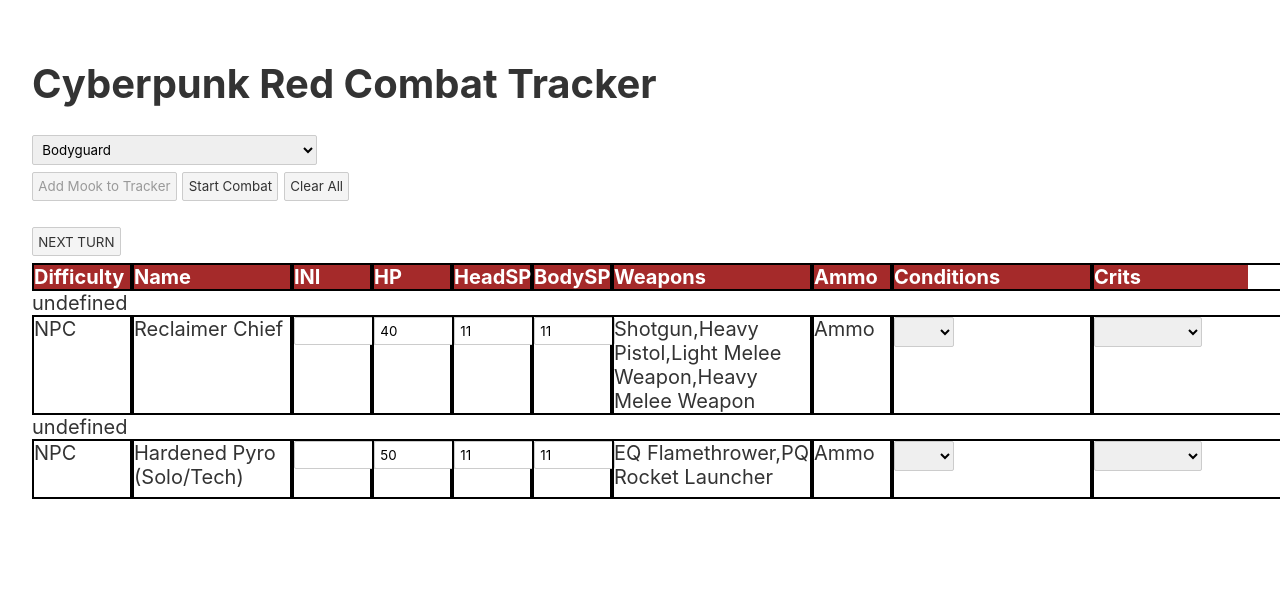
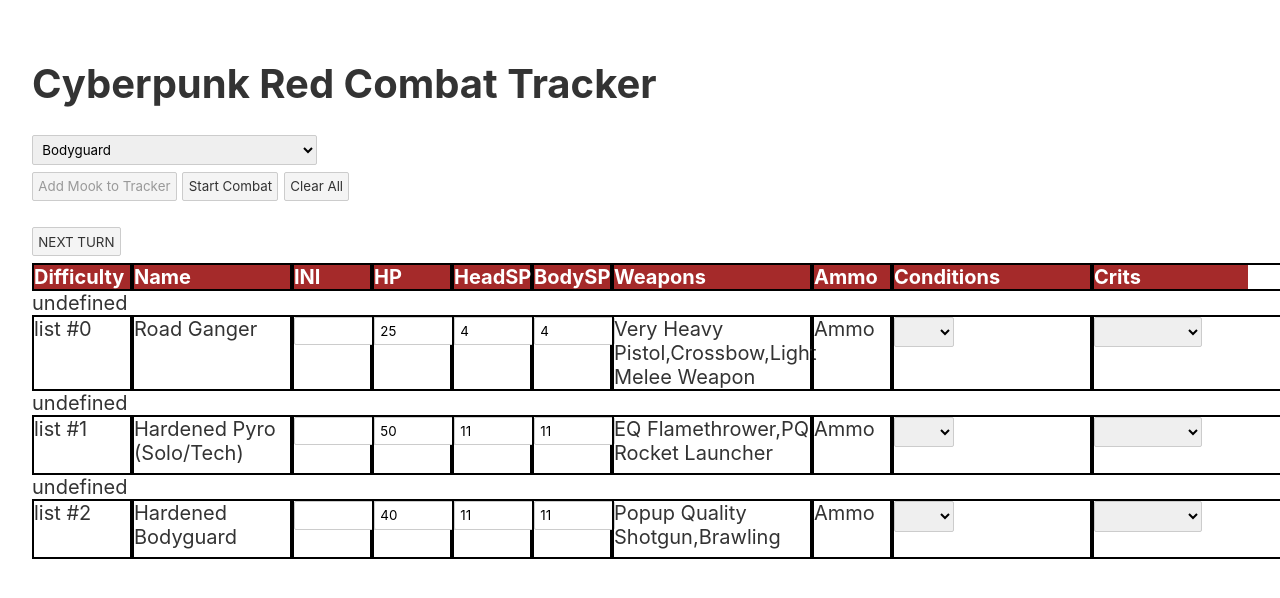
Before and after one commit to notevenagoat/CombatTrackerCPR, a Svelte app: page / in a window 1280 px wide. Shown: the top 598 px of the page. Built offline with nearby package versions, Linux system fonts and the light colour scheme.

Commit message:
justadding more samples

```diff
--- a/src/components/TrackerDisplay.svelte
+++ b/src/components/TrackerDisplay.svelte
@@ -1,16 +1,19 @@
 <!-- Adds mooks to the tracked one and displays the tracker
 perhaps i can move the add button as a separate component or chuck in in app.svelte? -->
+
+<!-- Need to createan unique idea when adding the mooks to the tracked mooks  -->
 <script>
   import { trackedMooks, selectedMook, mooks } from "../stores.js";
 
   // Sample data
-  trackedMooks.update((contents) => [...contents, $mooks[5]]);
+  trackedMooks.update((contents) => [...contents, $mooks[2]]);
   trackedMooks.update((contents) => [...contents, $mooks[24]]);
+
+  trackedMooks.update((contents) => [...contents, $mooks[10]]);
   // end of sample
 
   const addMook = () => {
     trackedMooks.update((contents) => [...contents, $mooks[$selectedMook]]);
-
     selectedMook.set(666);
   };
 
@@ -19,18 +22,16 @@
 
   };
 
-  const handleHP = (e, id) => {
-    console.log($trackedMooks[id].trackedStats.hitPoints)
-
+  const handleHP = (e, idList) => {
     if (
-      $trackedMooks[id].trackedStats.hitPoints  <
-      $trackedMooks[id].maxHP /2
+      $trackedMooks[idList].trackedStats.hitPoints  <
+      $trackedMooks[idList].maxHP /2
     ) {
       e.target.style.background='#ff6666'
     } else {
       e.target.style.background='#ffffff'
     }
-
+  console.log($trackedMooks)
   };
 </script>
 
@@ -60,7 +61,7 @@
     {#each $trackedMooks as tracked, number}
     {handleInitialize(number)}
       <div class="trackingContainer">
-        <div>NPC</div>
+        <div>list #{number}</div>
         <div>{tracked.name}</div>
         <div>
           <input
```
